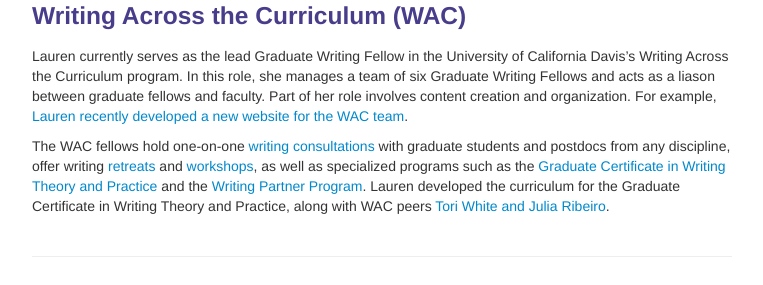
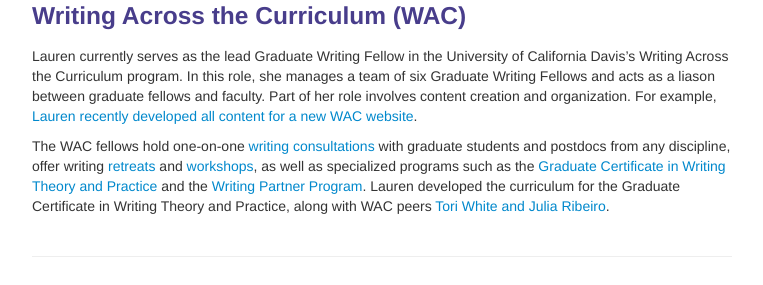
Before and after one commit to lkfink/lkfink.github.io, a Jekyll site: the page built from pages/projects.md, in a window 1280 px wide and 900 px high, scrolled down 2568 px. Shown: the part 612-897 px from the top of the window, without its empty margins (258-1021 px from the left). Built offline with Jekyll 4.4.1, drawn with Linux system fonts in a browser that asks for light colours.

Commit message:
update wac website

```diff
--- a/pages/projects.md
+++ b/pages/projects.md
@@ -88,6 +88,6 @@
 <br><br>
 
 ### <a name="WAC"></a>Writing Across the Curriculum (WAC)
-Lauren currently serves as the lead Graduate Writing Fellow in the University of California Davis's Writing Across the Curriculum program. In this role, she manages a team of six Graduate Writing Fellows and acts as a liason between graduate fellows and faculty. Part of her role involves content creation and organization. For example, [Lauren recently developed a new website for the WAC team](https://sites.google.com/ucdavis.edu/wac){:target="_blank"}.
+Lauren currently serves as the lead Graduate Writing Fellow in the University of California Davis's Writing Across the Curriculum program. In this role, she manages a team of six Graduate Writing Fellows and acts as a liason between graduate fellows and faculty. Part of her role involves content creation and organization. For example, [Lauren recently developed all content for a new WAC website](http://writing.ucdavis.edu/wac){:target="_blank"}.
 
-The WAC fellows hold one-on-one [writing consultations](https://sites.google.com/ucdavis.edu/wac/consultations){:target="_blank"} with graduate students and postdocs from any discipline, offer writing [retreats](https://sites.google.com/ucdavis.edu/wac/retreats){:target="_blank"} and [workshops](https://sites.google.com/ucdavis.edu/wac/workshops){:target="_blank"}, as well as specialized programs such as the [Graduate Certificate in Writing Theory and Practice](https://sites.google.com/ucdavis.edu/wac/certificate){:target="_blank"} and the [Writing Partner Program](https://sites.google.com/ucdavis.edu/wac/resources/writing-partner-program){:target="_blank"}. Lauren developed the curriculum for the Graduate Certificate in Writing Theory and Practice, along with WAC peers [Tori White and Julia Ribeiro](https://sites.google.com/ucdavis.edu/wac/wac/gwf-bios){:target="_blank"}.
+The WAC fellows hold one-on-one [writing consultations](http://writing.ucdavis.edu/wac/consultations){:target="_blank"} with graduate students and postdocs from any discipline, offer writing [retreats](http://writing.ucdavis.edu/wac/retreats){:target="_blank"} and [workshops](http://writing.ucdavis.edu/wac/workshops){:target="_blank"}, as well as specialized programs such as the [Graduate Certificate in Writing Theory and Practice](http://writing.ucdavis.edu/wac/certificate){:target="_blank"} and the [Writing Partner Program](http://writing.ucdavis.edu/wac/resources/writing-partner-program){:target="_blank"}. Lauren developed the curriculum for the Graduate Certificate in Writing Theory and Practice, along with WAC peers [Tori White and Julia Ribeiro](http://writing.ucdavis.edu/wac/gfw-bios){:target="_blank"}.
```
